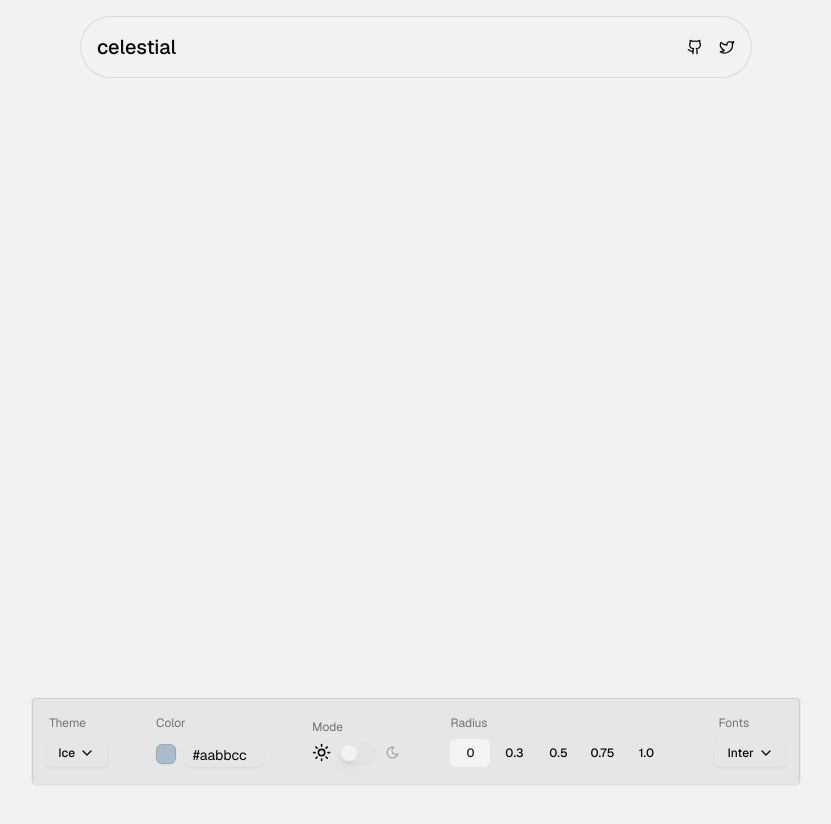
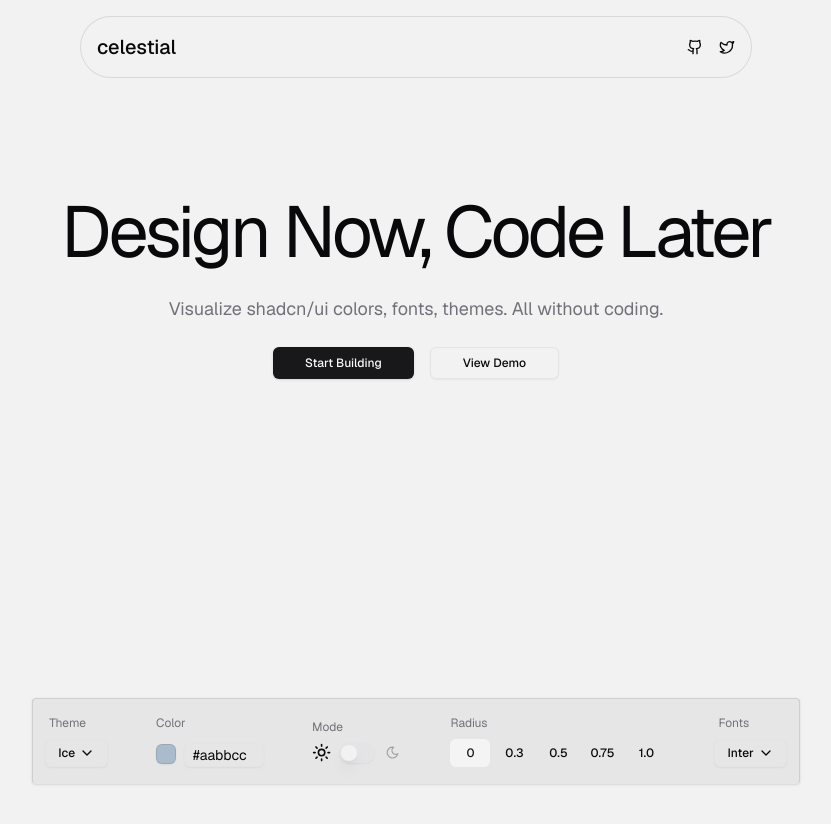
Before and after one commit to deewakar-k/celestial, a Next.js app: page / in a window 1280 px wide. Shown: the top 824 px of the page, without its empty margins (224-1055 px from the left). Before the commit the page ends 800 px from the top, so only its background shows below. Built offline with nearby package versions, Linux system fonts and the light colour scheme.

Commit message:
added hero section

```diff
--- a/package.json
+++ b/package.json
@@ -18,6 +18,7 @@
     "class-variance-authority": "^0.7.1",
     "clsx": "^2.1.1",
     "lucide-react": "^0.476.0",
+    "motion": "^12.4.7",
     "next": "15.1.7",
     "next-themes": "^0.4.4",
     "react": "^19.0.0",
--- a/src/app/page.tsx
+++ b/src/app/page.tsx
@@ -1,10 +1,12 @@
 import { Dock } from "@/components/dock/dock";
+import Hero from "@/components/hero/hero";
 import Navbar from "@/components/navbar/navbar";
 
 export default function Home() {
   return (
-    <main className="">
+    <main className="flex flex-col min-h-screen items-center">
       <Navbar />
+      <Hero />
       <Dock />
     </main>
   );
--- /dev/null
+++ b/src/components/hero/hero.tsx
@@ -0,0 +1,47 @@
+"use client";
+
+import { motion } from "framer-motion";
+import { Button } from "../ui/button";
+
+export default function Hero() {
+  return (
+    <section className="space-y-10 py-24">
+      <motion.div
+        initial={{ opacity: 0, y: 20 }}
+        animate={{ opacity: 1, y: 0 }}
+        transition={{ duration: 0.5 }}
+        className="container flex flex-col items-center justify-center gap-6 text-center"
+      >
+        <motion.h1
+          initial={{ opacity: 0, y: 20 }}
+          animate={{ opacity: 1, y: 0 }}
+          transition={{ delay: 0.4 }}
+          className="text-3xl leading-tight tracking-tighter md:text-6xl lg:text-7xl lg:leading-[1.1]"
+        >
+          Design Now, Code Later
+        </motion.h1>
+        <motion.span
+          initial={{ opacity: 0, y: 20 }}
+          animate={{ opacity: 1, y: 0 }}
+          transition={{ delay: 0.5 }}
+          className="max-w-[750px] text-center text-sm text-muted-foreground sm:text-lg"
+        >
+          Visualize shadcn/ui colors, fonts, themes. All without coding.
+        </motion.span>
+        <motion.div
+          initial={{ opacity: 0, y: 20 }}
+          animate={{ opacity: 1, y: 0 }}
+          transition={{ delay: 0.6 }}
+          className="flex gap-4"
+        >
+          <Button size="sm" className="h-8 px-8">
+            Start Building
+          </Button>
+          <Button size="sm" variant="outline" className="h-8 px-8">
+            View Demo
+          </Button>
+        </motion.div>
+      </motion.div>
+    </section>
+  );
+}
```
Also changed, not shown: 1 other file (tests, documents, lock files or other folders).
